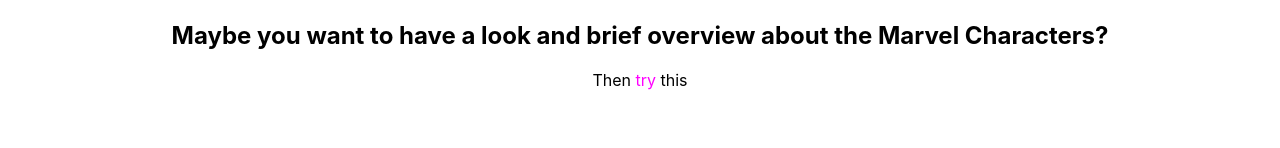
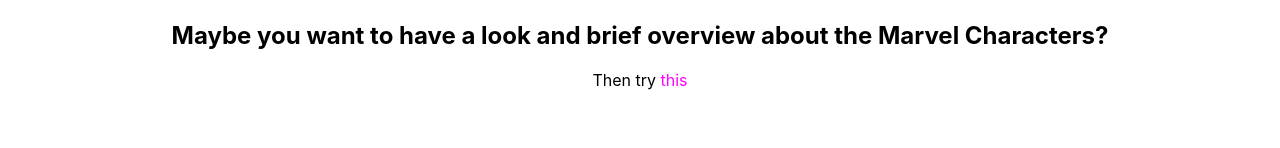
Before and after one commit to HDraba/marvel-app-react-ts, a Next.js app: page / in a window 1280 px wide. Shown: the part 188-336 px from the top of the page. Built offline with nearby package versions, Linux system fonts and the light colour scheme.

Commit message:
fixed translation error

```diff
--- a/translations/de-DE.json
+++ b/translations/de-DE.json
@@ -2,9 +2,9 @@
     "welcome-text": "Willkommen!",
     "first-desc": "Mein kleines Projekt um ein besseres Verständnis für React und NextJS zu bekommen",
     "inv-chars": "Schaue dich um und bekomme einen Überblick über alle Marvel Charaktere!",
-    "inv-chars-this": "Dann versuchs doch mal <a>hier</a>",
+    "inv-chars-this": "Dann versuchs doch mal <b>hier</b>",
     "inv-char": "Möchtest du lieber einen Charakter genauer betrachten?",
-    "inv-char-this": "Dann ist das hier der richtige Ort für dich!",
+    "inv-char-this": "Dann ist das <a>hier</a> der richtige Ort für dich!",
     "skip": "Zum Hauptinhalt",
     "start": "Startseite",
     "characters": "Charaktere",
--- a/translations/en-GB.json
+++ b/translations/en-GB.json
@@ -3,7 +3,7 @@
     "welcome-text": "Welcome!",
     "first-desc": "My little project to get a better feeling for React and NextJs",
     "inv-chars": "Maybe you want to have a look and brief overview about the Marvel Characters?",
-    "inv-chars-this": "Then <b>try</b> this",
+    "inv-chars-this": "Then try <b>this</b>",
     "inv-char": "Maybe you prefer some single Character in detail?",
     "inv-char-this": "Then <a>this</a> is the right place for you",
     "skip": "Skip to main content",
```
Also changed, not shown: components/layout/Layout.tsx (+5 -23 lines).
